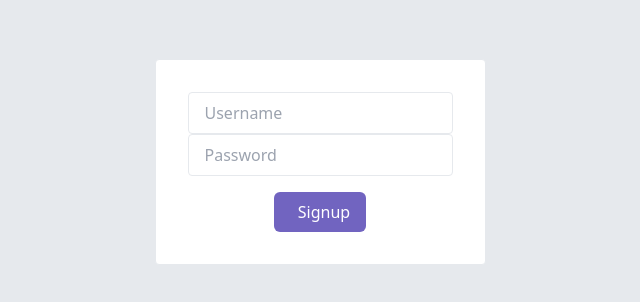
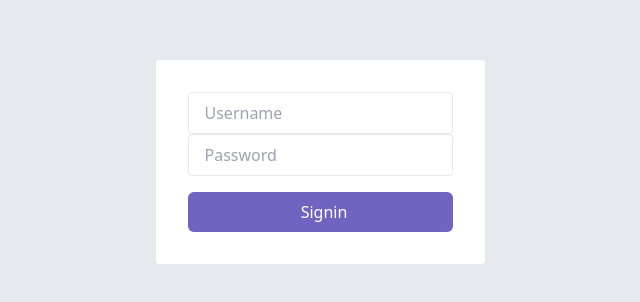
Before and after one commit to HarshitMalik22/SecondBrain-frontend, a React (Vite) app: page / in a window 1280 px wide. Shown: the part 238-540 px from the top of the page, without its empty margins (320-960 px from the left). Built offline with nearby package versions, Linux system fonts and the light colour scheme.

Commit message:
signup/signin frontend done

```diff
--- a/src/App.tsx
+++ b/src/App.tsx
@@ -1,9 +1,10 @@
 import { Dashboard } from "./pages/dashboard";
 import { Signup } from "./pages/Signup";
+import { Signin } from "./pages/Signin";
 
 
 function App() {
-  return <Signup />
+  return <Signin />
 }
 
 export default App;
--- a/src/components/Button.tsx
+++ b/src/components/Button.tsx
@@ -5,6 +5,8 @@
     text: string;
     startIcon: ReactElement;
     onClick?: () => void;
+    fullWidth?: boolean;
+    loading?: boolean;
 }
 
 const variantClasses = {
@@ -13,8 +15,9 @@
 }
 
 const defaultStyles = "px-4 py-2 rounded-md font-light flex items-center";
-export function Button({variant, text, startIcon, onClick}: ButtonProps){
-    return <button onClick={onClick} className={variantClasses[variant]+ " " + defaultStyles}>
+export function Button({variant, text, startIcon, onClick, fullWidth, loading}: ButtonProps){
+    return <button onClick={onClick} className={variantClasses[variant]+ " " + defaultStyles + `$(fullWidth ? " w-full flex justify-center items-center " : "")${loading ? "opacity-45 cursor-not-allowed" : ""}`}
+    disabled={loading}>
         <div className = "pr-2">
             {startIcon}
         </div>
--- a/src/pages/Signin.tsx
+++ b/src/pages/Signin.tsx
@@ -0,0 +1,14 @@
+import { Button } from "../components/Button";
+import { Input } from "../components/Input";
+
+export function Signin(){
+    return <div className="h-screen w-screen bg-gray-200 flex justify-center items-center">
+        <div className="bg-white rounded border min-w-48 p-8">
+            <Input placeholder="Username" />
+            <Input placeholder="Password" />
+            <div className="flex justify-center pt-4 ">
+                <Button loading={false} variant="primary" text="Signin" fullWidth={true} />
+            </div>
+        </div>
+    </div>
+}
--- a/src/pages/Signup.tsx
+++ b/src/pages/Signup.tsx
@@ -7,7 +7,7 @@
             <Input placeholder="Username" />
             <Input placeholder="Password" />
             <div className="flex justify-center pt-4 ">
-                <Button variant="primary" text="Signup" />
+                <Button loading={false} variant="primary" text="Signup" fullWidth={true} />
             </div>
         </div>
     </div>
```
